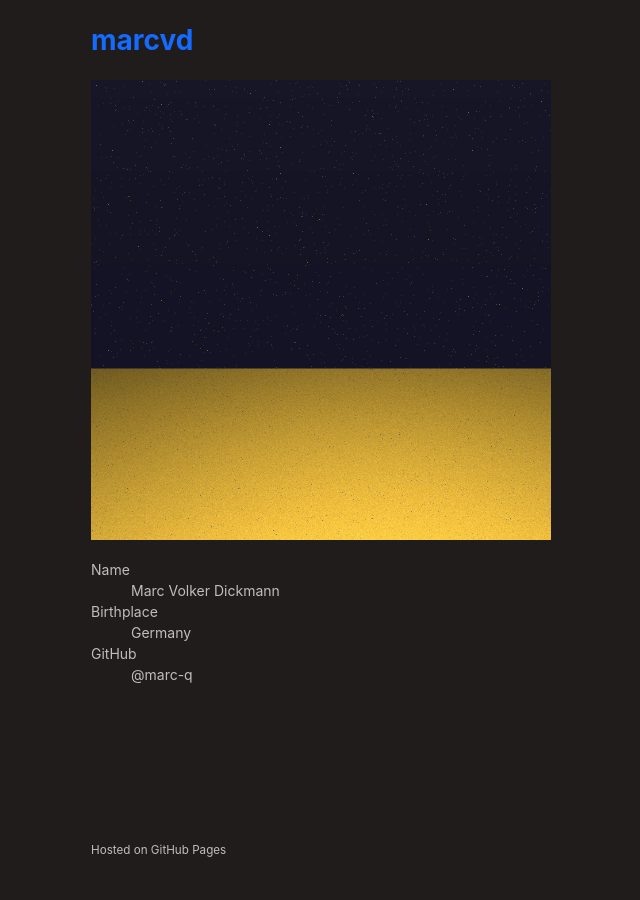
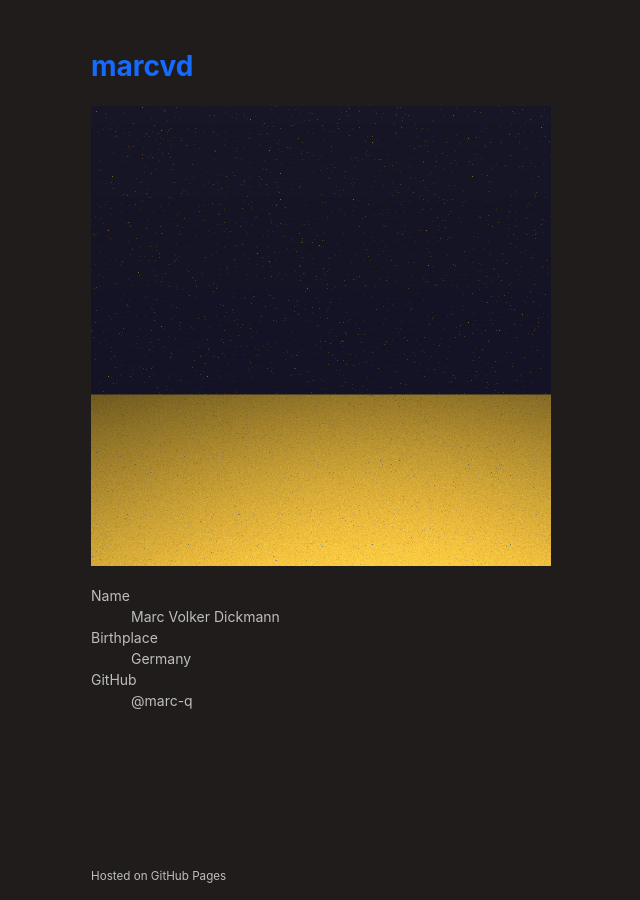
Before and after one commit to marc-q/marc-q.github.io, a Jekyll site: the page built from aboutme.md, in a window 1280 px wide. Shown: the whole page, without its empty margins (37-677 px from the left). Built offline with Jekyll 4.4.1, drawn with Linux system fonts in a browser that asks for light colours; the repository's description, which GitHub fills in, is left out.

Commit message:
Update default.html

```diff
--- a/_layouts/default.html
+++ b/_layouts/default.html
@@ -8,7 +8,7 @@
     {% feed_meta %}
   </head>
   <body>
-    <div class="container">
+    <div class="container content">
       <header>
         <h1><a id="home" href="http://www.marcvd.me">{{ site.title | default: site.github.repository_name }}</a></h1>
         <p>{{ site.description | default: site.github.project_tagline }}</p>
```
